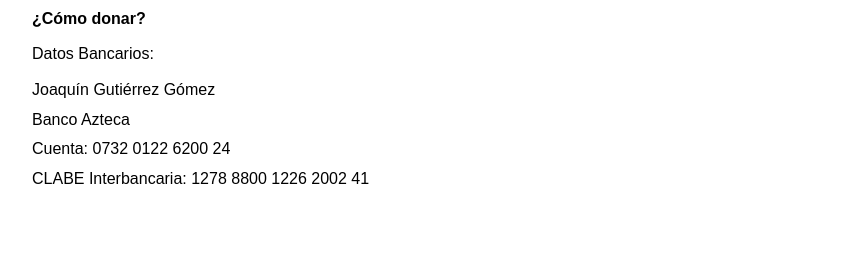
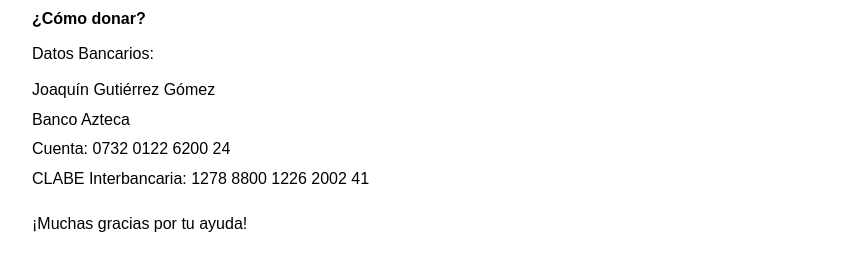
Before and after one commit to Alettzyso/Cazones-Fundraiser, a plain HTML site: page index.html in a window 1280 px wide. Shown: the part 763-1034 px from the top of the page, without its empty margins (208-1065 px from the left). Before the commit the page ends 994 px from the top, so only its background shows below. Drawn offline with Linux system fonts and the light colour scheme.

Commit message:
Update index.html

```diff
--- a/index.html
+++ b/index.html
@@ -84,5 +84,9 @@
     </ul>
   </div>
 
+ <div class="thank-you">
+    ¡Muchas gracias por tu ayuda!
+  </div>
+
 </body>
 </html>
```
